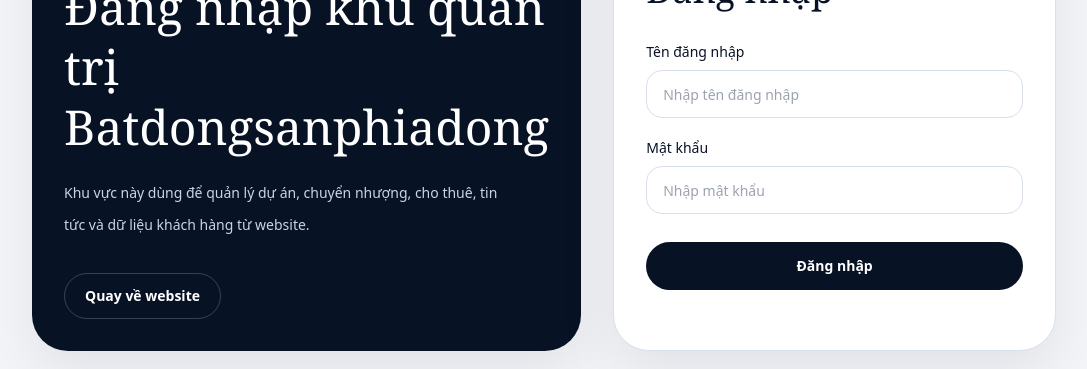
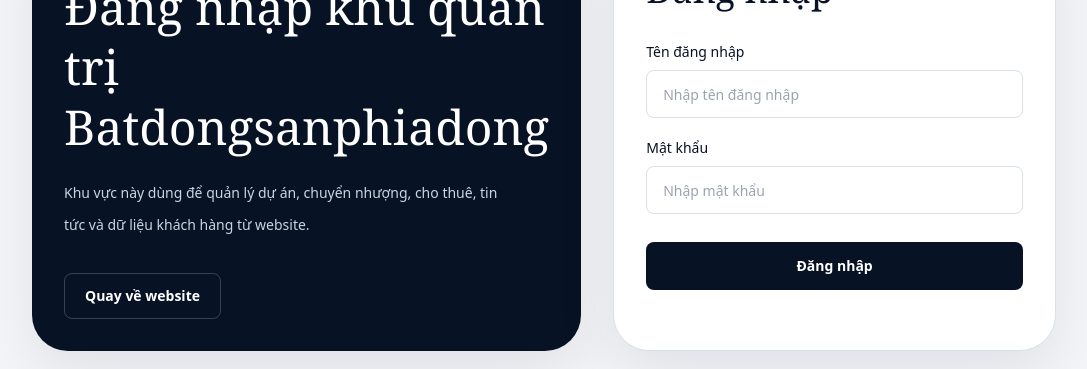
Before and after one commit to legendofdk/whitespace, a Next.js app: page /admin/login in a window 1280 px wide. Shown: the part 135-504 px from the top of the page, without its empty margins (96-1183 px from the left). Built offline with nearby package versions, Linux system fonts and the light colour scheme; no server answers.

Commit message:
Move media uploads to Cloudinary and fix admin auth flow

```diff
--- a/app/globals.css
+++ b/app/globals.css
@@ -41,6 +41,15 @@
 body {
   @apply bg-white text-ink antialiased;
   background-image: radial-gradient(circle at top, rgba(214, 196, 160, 0.08), transparent 24%);
+}
+
+button,
+[role="button"],
+a[class*="rounded-full"],
+input,
+select,
+textarea {
+  border-radius: 8px !important;
 }
 
 .shell {
```
